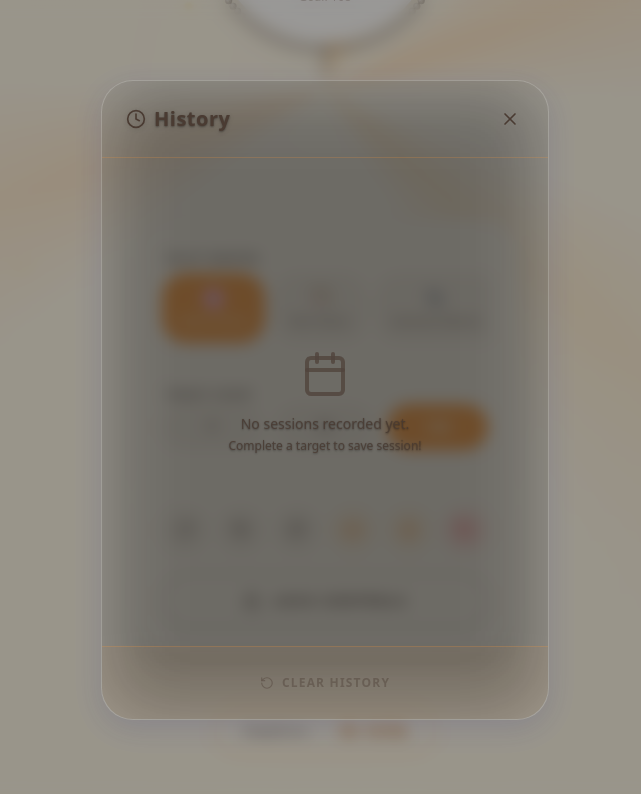
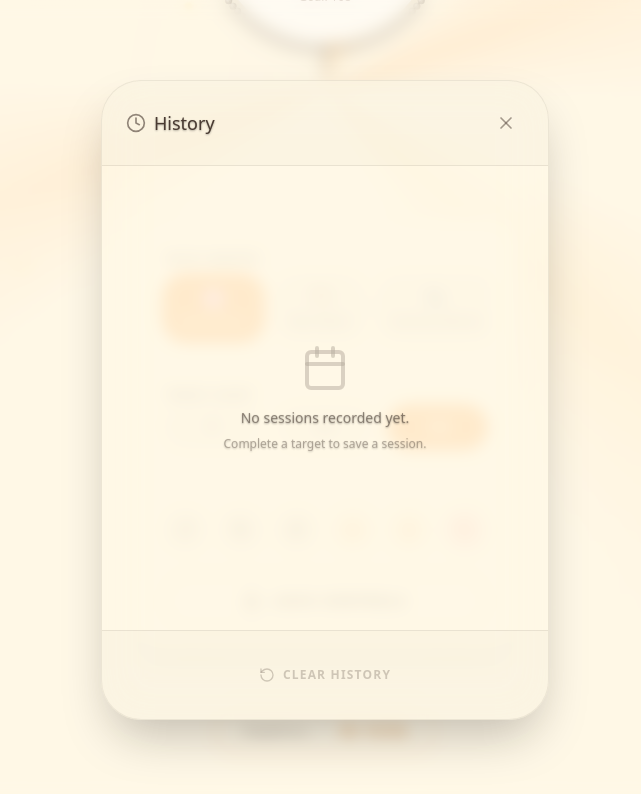
Before and after one commit to amitkumarpatra99/JaapSeva, a Next.js app: page / in a window 1280 px wide. Both pictures are taken after a click on the button 556 px from the left and 1149 px from the top of the page. Shown: the part 620-1414 px from the top of the page, without its empty margins (315-956 px from the left). Built offline with nearby package versions, Linux system fonts and the light colour scheme; a web font is replaced by a local one.

Commit message:
feat: add HistoryModal component to display and manage user session logs

```diff
--- a/src/components/HistoryModal.tsx
+++ b/src/components/HistoryModal.tsx
@@ -1,6 +1,6 @@
 "use client";
 
-import { X, Calendar, Clock, RotateCcw } from "lucide-react";
+import { X, Calendar, Clock, RotateCcw, Trash2 } from "lucide-react";
 import { cn } from "@/lib/utils";
 import { useEffect, useState } from "react";
 import { createPortal } from "react-dom";
@@ -22,7 +22,6 @@ export default function HistoryModal({ isOpen, onClose, history, onClearHistory,
 
     useEffect(() => {
         setMounted(true);
-        // Prevent scrolling when modal is open
         if (isOpen) {
             document.body.style.overflow = 'hidden';
         } else {
@@ -36,64 +35,65 @@ export default function HistoryModal({ isOpen, onClose, history, onClearHistory,
     if (!mounted || !isOpen) return null;
 
     return createPortal(
-        <div className="fixed inset-0 z-50 flex items-center justify-center p-4 bg-black/40 backdrop-blur-sm animate-in fade-in duration-300">
-            {/* Modal Content - Matches Glass Theme */}
-            <div className="bg-white/10 backdrop-blur-2xl border border-white/20 rounded-[2rem] shadow-[0_8px_32px_0_rgba(31,38,135,0.15)] w-full max-w-md h-[80vh] flex flex-col overflow-hidden animate-in zoom-in-95 duration-300">
+        <div className="fixed inset-0 z-50 flex items-center justify-center p-4 bg-background/40 backdrop-blur-sm animate-in fade-in duration-300">
+            {/* Blurry, Highly Rounded Modal Content */}
+            <div className="bg-background/60 backdrop-blur-xl border border-foreground/10 rounded-[2.5rem] shadow-2xl w-full max-w-md h-[80vh] flex flex-col overflow-hidden animate-in zoom-in-95 duration-300">
 
                 {/* Header */}
-                <div className="p-6 border-b border-jaap-primary/20 flex items-center justify-between">
-                    <h3 className="text-xl font-bold text-foreground tracking-wide drop-shadow-sm flex items-center gap-2">
-                        <Clock size={20} />
+                <div className="p-6 border-b border-foreground/10 flex items-center justify-between bg-foreground/[0.02]">
+                    <h3 className="text-lg font-medium text-foreground flex items-center gap-2">
+                        <Clock size={20} className="text-foreground/60" />
                         History
                     </h3>
                     <button
                         onClick={onClose}
-                        className="text-foreground hover:text-foreground/80 transition-colors p-1 hover:bg-jaap-primary/20 rounded-full"
+                        className="text-foreground/50 hover:text-foreground transition-colors p-2 hover:bg-foreground/10 rounded-full"
+                        aria-label="Close"
                     >
                         <X size={20} />
                     </button>
                 </div>
 
                 {/* Scrollable List */}
-                <div className="flex-1 overflow-y-auto pl-4 pr-1 py-4 space-y-3 custom-scrollbar">
+                <div className="flex-1 overflow-y-auto pl-5 pr-2 py-5 space-y-3 custom-scrollbar">
                     {history.length === 0 ? (
-                        <div className="flex flex-col items-center justify-center h-full text-foreground/80 text-center p-8 mr-3">
-                            <Calendar size={48} className="mb-4 opacity-80" />
-                            <p className="text-sm">No sessions recorded yet.</p>
-                            <p className="text-xs mt-1">Complete a target to save session!</p>
+                        <div className="flex flex-col items-center justify-center h-full text-foreground/50 text-center p-8 mr-3">
+                            <Calendar size={48} className="mb-4 opacity-40" />
+                            <p className="text-sm font-medium">No sessions recorded yet.</p>
+                            <p className="text-xs mt-2 opacity-70">Complete a target to save a session.</p>
                         </div>
                     ) : (
                         history.slice().reverse().map((session) => (
                             <div
                                 key={session.id}
-                                className="bg-jaap-primary/5 border border-jaap-primary/20 rounded-xl p-4 flex items-center justify-between transition-all hover:bg-jaap-primary/10"
+                                className="bg-foreground/[0.03] hover:bg-foreground/[0.06] border border-foreground/5 rounded-[1.5rem] p-5 flex items-center justify-between transition-colors backdrop-blur-sm"
                             >
                                 <div>
                                     {/* Mantra badge */}
                                     {session.mantraName && (
-                                        <p className="text-[10px] font-bold uppercase tracking-widest text-foreground/90 mb-1 flex items-center gap-1">
-                                            <span>{session.mantraSymbol}</span>
+                                        <p className="text-[10px] font-semibold uppercase tracking-widest text-foreground/60 mb-1.5 flex items-center gap-2">
+                                            <span className="text-base leading-none">{session.mantraSymbol}</span>
                                             <span>{session.mantraName}</span>
                                         </p>
                                     )}
-                                    <p className="text-xs font-bold text-foreground/90 uppercase tracking-wider mb-1">
+                                    <p className="text-xs text-foreground/50 uppercase tracking-wider mb-2">
                                         {new Date(session.date).toLocaleDateString(undefined, { month: 'short', day: 'numeric' })}
-                                        <span className="mx-1">•</span>
+                                        <span className="mx-2 opacity-50">•</span>
                                         {new Date(session.date).toLocaleTimeString(undefined, { hour: '2-digit', minute: '2-digit' })}
                                     </p>
-                                    <p className="text-lg font-bold text-foreground">
-                                        {session.count} <span className="text-xs text-foreground/90 font-medium">/ {session.target}</span>
+                                    <p className="text-2xl font-light text-foreground tracking-tight">
+                                        {session.count} <span className="text-sm text-foreground/40 font-normal tracking-widest ml-1">/ {session.target}</span>
                                     </p>
                                 </div>
-                                <div className="flex items-center gap-2">
-                                    <div className="h-8 w-8 rounded-full bg-jaap-primary/20 flex items-center justify-center text-foreground">
-                                        <div className="w-2 h-2 rounded-full bg-current" />
-                                    </div>
+
+                                <div className="flex items-center gap-3">
+                                    <div className="h-2.5 w-2.5 rounded-full bg-jaap-primary/50 mr-1" />
                                     <button
                                         onClick={() => setItemToDelete(session.id)}
-                                        className="h-8 w-8 rounded-full hover:bg-red-500/20 flex items-center justify-center text-red-500 hover:text-red-600 transition-colors"
+                                        className="h-10 w-10 rounded-full hover:bg-red-500/10 flex items-center justify-center text-foreground/30 hover:text-red-500 transition-colors"
+                                        title="Delete Session"
                                     >
-                                        <X size={16} />
+                                        <Trash2 size={18} />
                                     </button>
                                 </div>
                             </div>
@@ -102,13 +102,13 @@ export default function HistoryModal({ isOpen, onClose, history, onClearHistory,
                 </div>
 
                 {/* Footer */}
-                <div className="p-4 border-t border-jaap-primary/20 bg-jaap-primary/5">
+                <div className="p-5 border-t border-foreground/10 bg-foreground/[0.02]">
                     <button
                         onClick={() => setShowClearConfirm(true)}
                         disabled={history.length === 0}
-                        className="w-full py-3 rounded-xl flex items-center justify-center gap-2 text-xs font-bold uppercase tracking-widest text-foreground/80 hover:text-foreground hover:bg-jaap-primary/20 transition-all disabled:opacity-50 disabled:cursor-not-allowed"
+                        className="w-full py-4 rounded-full flex items-center justify-center gap-2 text-xs font-bold uppercase tracking-widest text-foreground/50 hover:text-foreground hover:bg-foreground/10 transition-colors disabled:opacity-50 disabled:cursor-not-allowed"
                     >
-                        <RotateCcw size={14} /> Clear History
+                        <RotateCcw size={16} /> Clear History
                     </button>
                 </div>
 
```
